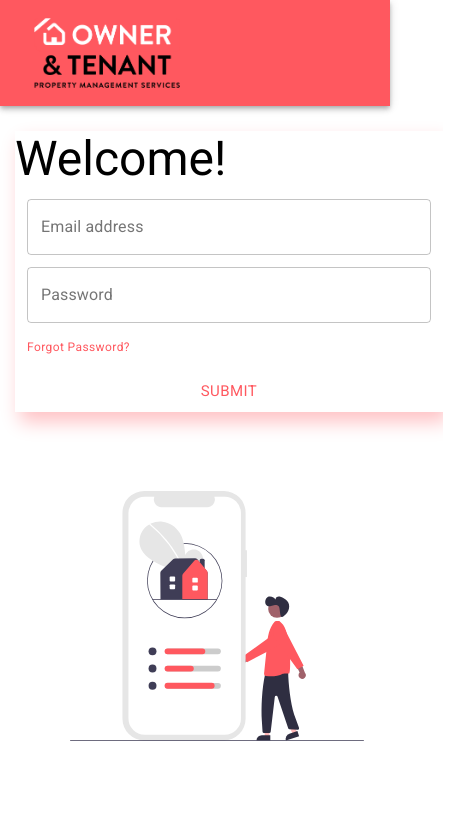
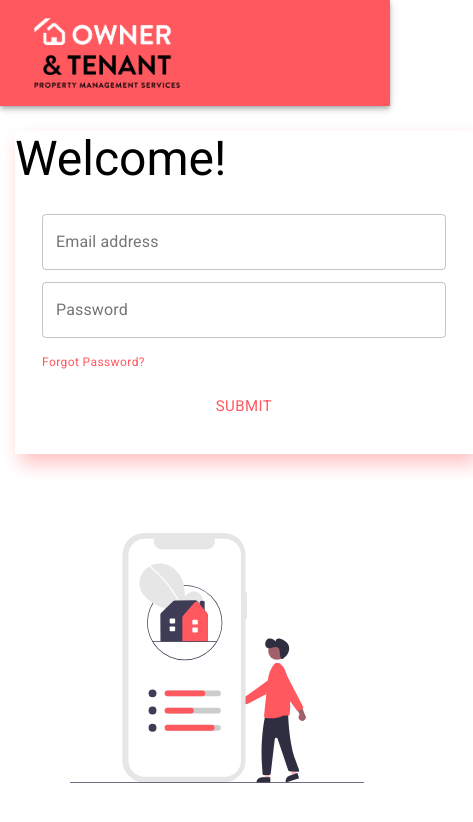
Before and after one commit to pradeepa45/ont_login, a React (Create React App) app: page /#/ in a window 390 px wide. Shown: the top 822 px of the page, 473 px wide, since content can reach past the window. Built offline with nearby package versions, Linux system fonts and the light colour scheme.

Commit message:
margin adjustment for mobile view

```diff
--- a/src/LoginPage.js
+++ b/src/LoginPage.js
@@ -95,7 +95,7 @@ function LoginPage(props) {
                                 <Typography variant='h3'>
                                     Welcome!
                                 </Typography>
-                                <form onSubmit={handleSubmit(onSubmit, onError)} className={classes.root}>
+                                <form onSubmit={handleSubmit(onSubmit, onError)} className={classes.root} style={{padding:"15px"}}>
                                     <div>
                                         <TextField fullWidth type='email' label="Email address" variant="outlined" {...register("email", { required: true })} />
                                         {errors.email
```
